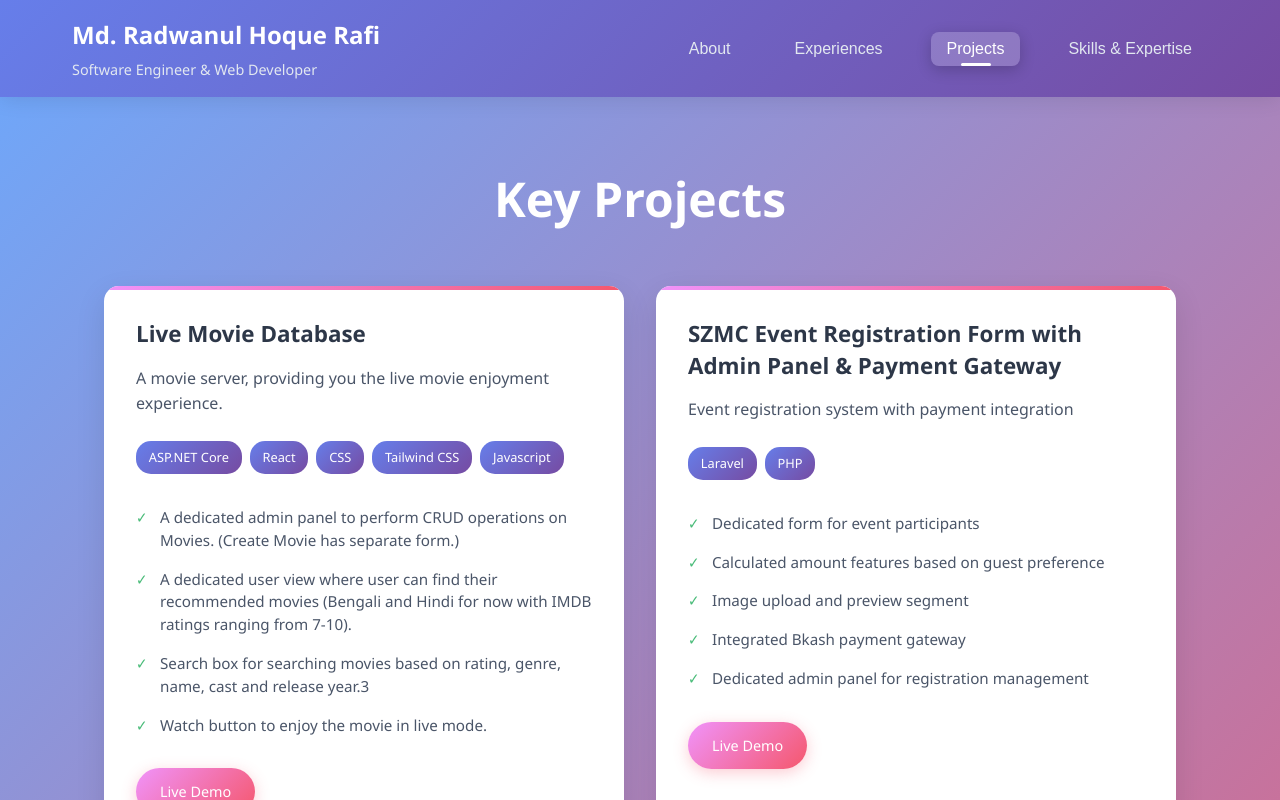
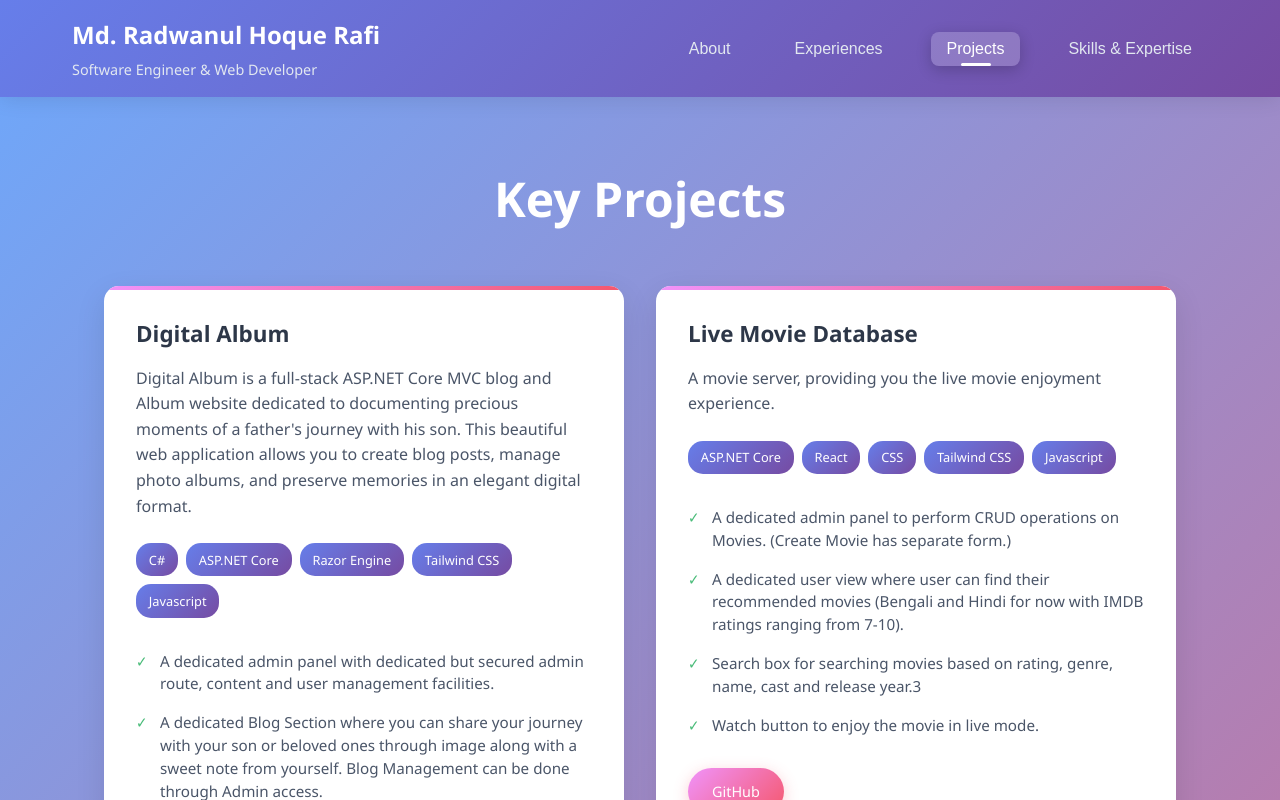
Before and after one commit to Radwanyo33/portfolio, a React (Create React App) app: page / in a window 1280 px wide. Both pictures are taken after a click on the button "Projects". Shown: the top 800 px of the page. Built offline with nearby package versions, Linux system fonts and the light colour scheme.

Commit message:
Add Experience, align the About section and add one important skill

```diff
--- a/src/App.js
+++ b/src/App.js
@@ -42,7 +42,7 @@ function App() {
   const getStaticData = () => {
     return {
       about: {
-        summary: "Fullstack developer with experience in Laravel,ASP.NET Core, Django, React.js, Database design, and FinTech systems. Skilled in building scalable REST APIs, database integration, and project collaboration using Agile/Scrum. Strong foundation in C#, PHP, Javascript and Python with hands-on project delivery in finance, healthcare, and web applications.",
+        summary: "Fullstack developer with experience in Laravel,ASP.NET Core, Django, React.js, Database design, and FinTech systems. Skilled in building scalable REST APIs, database integration, and project collaboration using Agile/Scrum. Strong foundation in C#, PHP, Javascript and Python with hands-on project delivery in finance and web applications.Highly motivated professional with strong organizational, coordination, and communication skills, backed by experience in operations support, system coordination, and cross-functional teamwork in a fast-paced FinTech environment. Adept at administrative support, stakeholder communication, reporting, and event coordination, with strong proficiency in computer applications and structured work environments.",
         hobbies: [
           "Programming & Learning New Technologies",
           "Open Source Contribution",
--- a/src/components/Projects.jsx
+++ b/src/components/Projects.jsx
@@ -3,6 +3,25 @@ import "./Projects.css";
 
 const Projects = () => {
   const projects = [
+    {
+      name: "Digital Album",
+      technologies: [
+        "C#",
+        "ASP.NET Core",
+        "Razor Engine",
+        "Tailwind CSS",
+        "Javascript",
+      ],
+      description:
+        "Digital Album is a full-stack ASP.NET Core MVC blog and Album website dedicated to documenting precious moments of a father's journey with his son. This beautiful web application allows you to create blog posts, manage photo albums, and preserve memories in an elegant digital format.",
+      features: [
+        "A dedicated admin panel with dedicated but secured admin route, content and user management facilities.",
+        "A dedicated Blog Section where you can share your journey with your son or beloved ones through image along with a sweet note from yourself. Blog Management can be done through Admin access.",
+        "A beautifully designed responsive Album section which provides you to upload every bitter-sweet memory of your son or beloved ones. Here you will have an Image Gallery, Interactive Slideshow Feature and Image Management facilities.",
+        "The project is keennly focused on authentication and security. Role-Based authentication, Secure Login, Anti-Forgery Tokens and Input Validation is applied here.",
+      ],
+      github: "https://github.com/Radwanyo33/Digital-Album",
+    },
     {
       name: "Live Movie Database",
       technologies: [
@@ -20,7 +39,7 @@ const Projects = () => {
         "Search box for searching movies based on rating, genre, name, cast and release year.3",
         "Watch button to enjoy the movie in live mode.",
       ],
-      link: "https://livemovies.onrender.com/",
+      github: "https://github.com/Radwanyo33/movie-app",
     },
     {
       name: "SZMC Event Registration Form with Admin Panel & Payment Gateway",
--- a/src/components/Skills.js
+++ b/src/components/Skills.js
@@ -3,8 +3,8 @@ import './Skills.css';
 
 const Skills = () => {
     const skillsData = {
-        languages: ["PHP","C#","Python","Javascript","Java","SQL"],
-        frameworks: ["Laravel","ASP.NET Core","Django","Next.js","React","Node.js","Bootstrap"],
+        languages: ["PHP","C#","Python","Javascript","Java","SQL","TypeScript"],
+        frameworks: ["ASP.NET Core","Laravel","Django","Next.js","React","Node.js","Bootstrap"],
         databases: ["SQL Server", "Oracle", "MySQL", "PostgreSQL"],
         tools: ["Axios", "Ajax", "Git/GitHub", "JIRA", "Postman", "SoapUI", "XAMPP"],
         methodologies: ["Agile (Scrum)", "Waterfall"],
```
